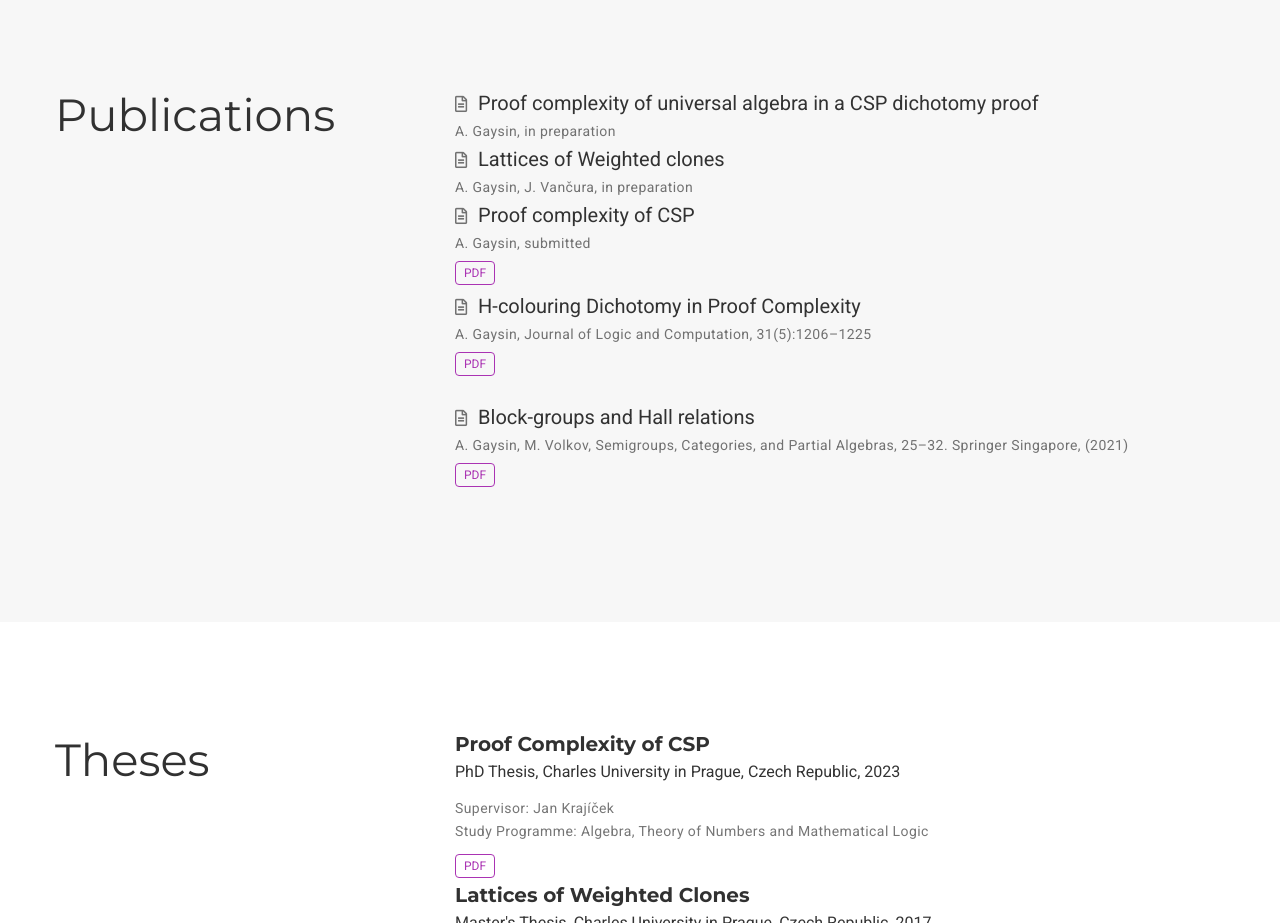
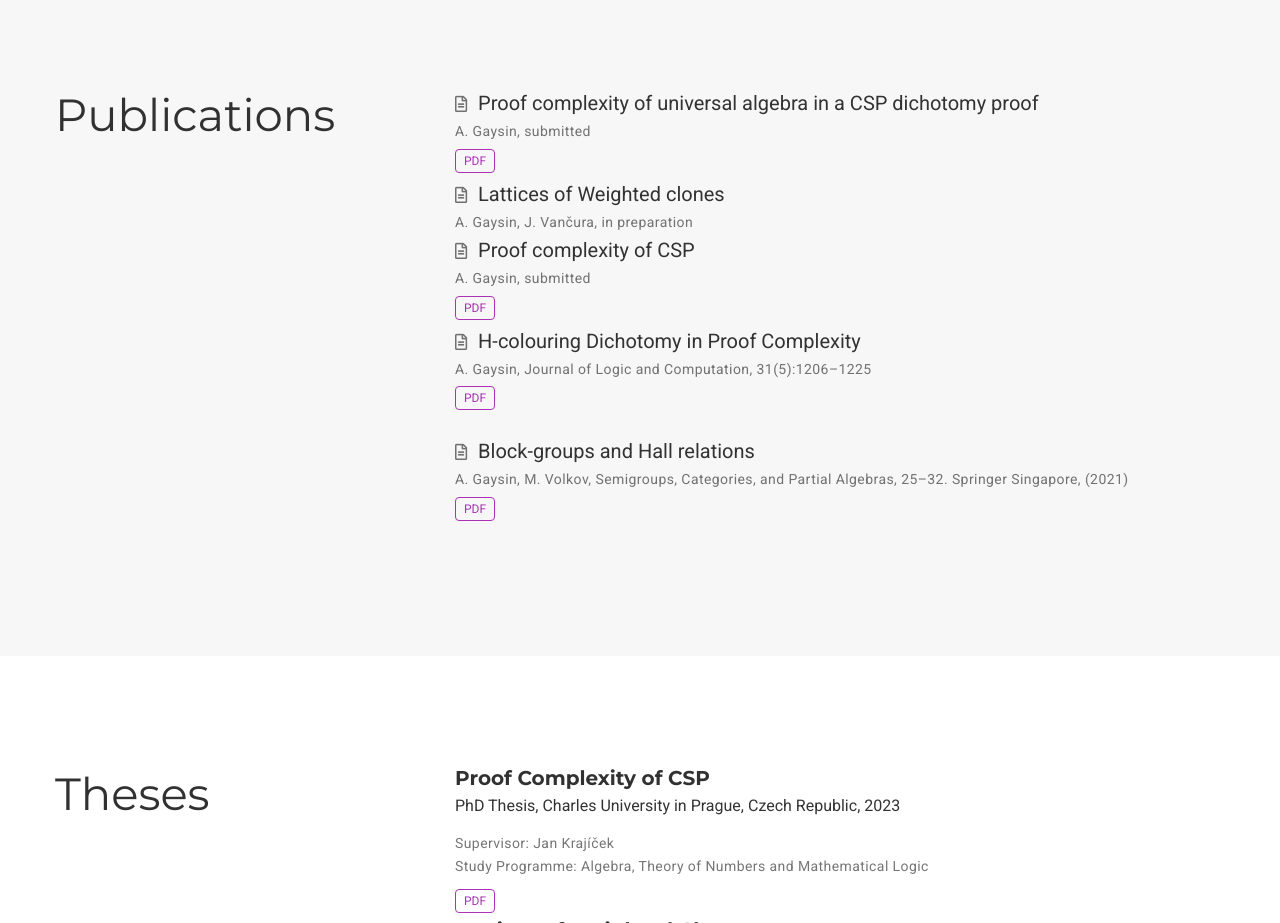
Before and after one commit to Nevporyadke/nevporyadke.github.io, a plain HTML site: page index.html in a window 1280 px wide. Shown: the part 2260-3183 px from the top of the page. Drawn offline with nearby package versions, Linux system fonts and the light colour scheme; no server answers.

Commit message:
add pdf for paper

```diff
--- a/index.html
+++ b/index.html
@@ -473,7 +473,17 @@
 
                     <div class="article-metadata" itemprop="author">
 
-                        <span itemprop="author name" itemtype="http://schema.org/Person">A. Gaysin, in preparation  </span>
+                        <span itemprop="author name" itemtype="http://schema.org/Person">A. Gaysin, submitted  </span>
+
+
+
+                    </div>
+
+                    <div class="btn-links">
+
+                        <a class="btn btn-outline-primary my-1 mr-1 btn-sm" href="PDF/Proof_complexity_of_universal_algebra_in_a_CSP_dichotomy_proof.pdf">
+                            PDF
+                        </a>
 
 
 
```
Also changed, not shown: 1 other file.
